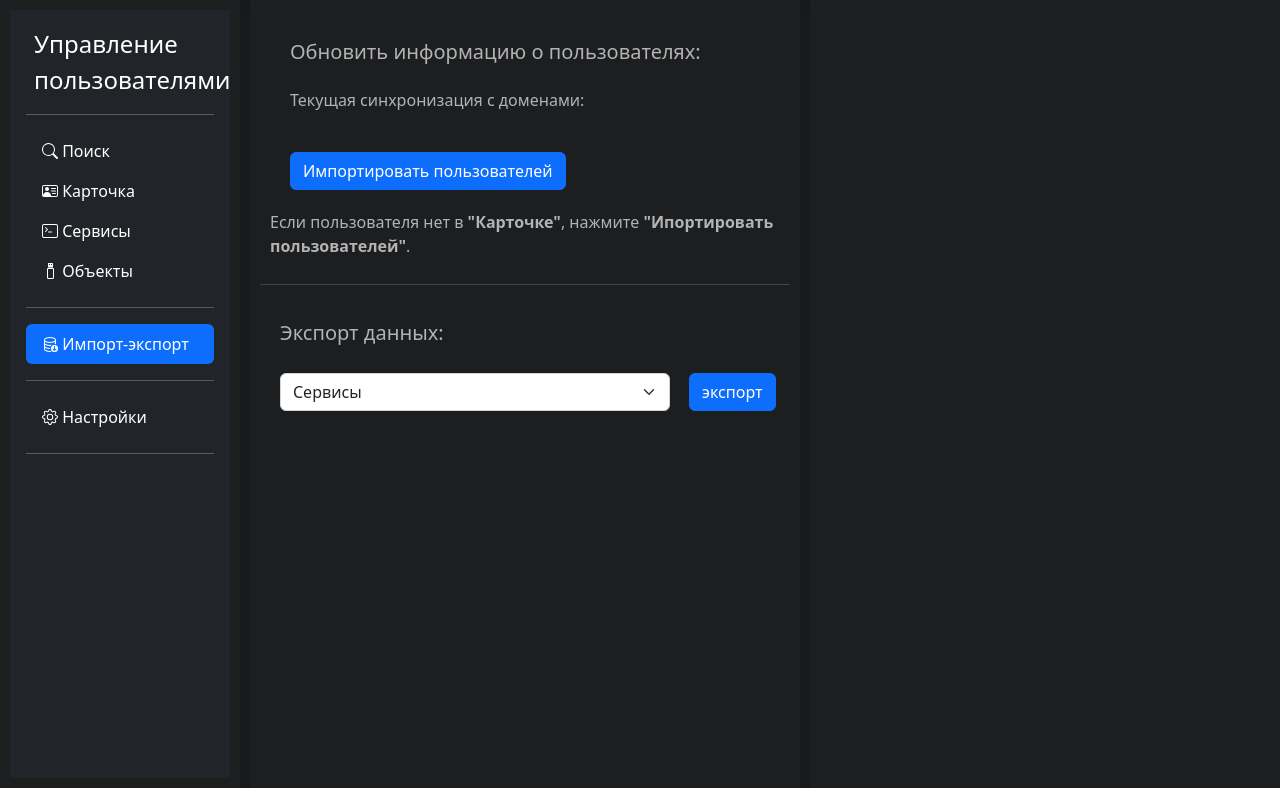
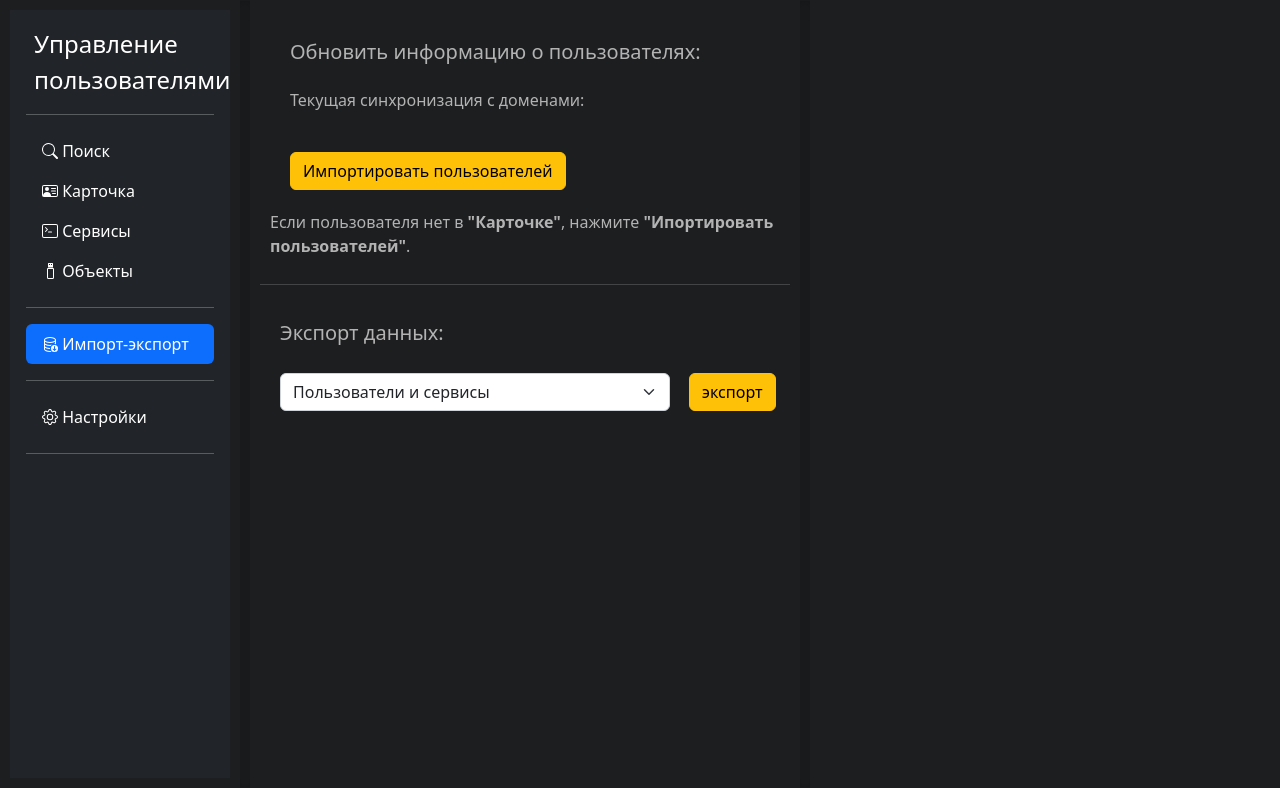
Before and after one commit to addspin/user-management, a Flask app: page /imp_exp in a window 1280 px wide. Run offline with Flask 3, Linux system fonts and the light colour scheme; data that the repository does not hold is empty.

Commit message:
update color btn

```diff
--- a/templates/device.html
+++ b/templates/device.html
@@ -36,7 +36,7 @@
       <textarea style="background-color: #212529; color: #b3b3b3;" class="form-control" id="device_text"  name="device_text" rows="3" placeholder="Краткое определение объекта или другие заметки" required></textarea>
     </div>
         <div class="input-group mb-3">
-        <input  class="btn btn-primary" type="submit" value="Добавить объект" >
+        <input  class="btn btn-warning" type="submit" value="Добавить объект" >
     </div>
 
     {% with messages = get_flashed_messages(with_categories=true) %}
@@ -99,7 +99,7 @@
   </div>
 <div class="row">
 <div class="col">
-  <input  formaction="{{ url_for('device_insert_type') }}" formmethod="post" class="btn btn-primary" type="submit" value="Добавить тип объекта">
+  <input  formaction="{{ url_for('device_insert_type') }}" formmethod="post" class="btn btn-warning" type="submit" value="Добавить тип объекта">
 </div>
 <div class="col-md-auto">
   <input  formaction="{{ url_for('device_remove_type') }}" formmethod="post" class="btn btn-danger" type="submit" value="Удалить тип объекта">
--- a/templates/imp_exp.html
+++ b/templates/imp_exp.html
@@ -22,7 +22,7 @@
                 </div>
             <br>
             <input style="display: none;" name="domain" value="domain">
-            <input  class="btn btn-primary" type="submit" value="Импортировать пользователей"  >
+            <input  class="btn btn-warning" type="submit" value="Импортировать пользователей"  >
         </div>
             <div>
                 Если пользователя нет в <b>"Карточке"</b>, нажмите <b>"Ипортировать пользователей"</b>.
@@ -41,13 +41,13 @@
         <div class="col-auto ">
             <!-- <label for="inputState" class="form-label">Объект поиска:</label> -->
             <select style="width: 390px;" id="inputState" name="export" class="form-select">
-            <option  selected>Сервисы</option>
-            <option>Объекты</option>
+            <option  selected>Пользователи и сервисы</option>
+            <option>Пользователи и объекты</option>
             </select>
 
         </div>
         <div class="col-auto ">
-            <input  style="margin-left: 20px;" class="btn btn-primary" type="submit" value="экспорт">
+            <input  style="margin-left: 20px;" class="btn btn-warning" type="submit" value="экспорт">
         </div>
         </div>
     </div>
--- a/templates/options.html
+++ b/templates/options.html
@@ -54,7 +54,7 @@
         </div>
 
         <div class="input-group mb-3">
-            <input  class="btn btn-primary" type="submit" value="Добавить настройки" >
+            <input  class="btn btn-warning" type="submit" value="Добавить настройки" >
         </div>
         </form>
 
--- a/templates/service.html
+++ b/templates/service.html
@@ -32,7 +32,7 @@
       <input style="background-color: #212529; color: #b3b3b3;" type="text" class="form-control um_form_input_bg" placeholder="Укажите отдел или ФИО" id="service_owner" name="service_owner" required>
     </div>
         <div class="input-group mb-3">
-        <input  class="btn btn-primary" type="submit" value="Добавить сервис" >
+        <input  class="btn btn-warning" type="submit" value="Добавить сервис" >
     </div>
     {% with messages = get_flashed_messages(with_categories=true) %}
     {% for category, message in messages %}
--- a/templates/users.html
+++ b/templates/users.html
@@ -49,7 +49,7 @@
       <textarea class="form-control" id="device_text"  name="device_text" rows="3" placeholder="Краткое определение устройства или другие заметки" required></textarea> -->
     </div>
         <div class="input-group mb-3">
-        <input  class="btn btn-primary" type="submit" value="Добавить объекты пользоватлю" >
+        <input  class="btn btn-warning" type="submit" value="Добавить объекты пользоватлю" >
     </div>
 
     {% with messages = get_flashed_messages(with_categories=true) %}
--- a/um.py
+++ b/um.py
@@ -596,14 +596,14 @@ def export():
         request.form
         value = request.form['export']
 
-        if 'Сервисы' in value:
+        if 'Пользователи и сервисы' in value:
             conn = sqlite3.connect(path_db)
             # cursor = conn.cursor()
             export_data = pd.read_sql('SELECT * FROM service_data' ,conn)
             export_data.to_csv('export/service_data.csv', index=False)
             return send_file('export/service_data.csv', as_attachment=True)
 
-        if 'Объекты' in value:
+        if 'Пользователи и объекты' in value:
             conn = sqlite3.connect(path_db)
             # cursor = conn.cursor()
             export_data = pd.read_sql('SELECT * FROM object_data' ,conn)
```
